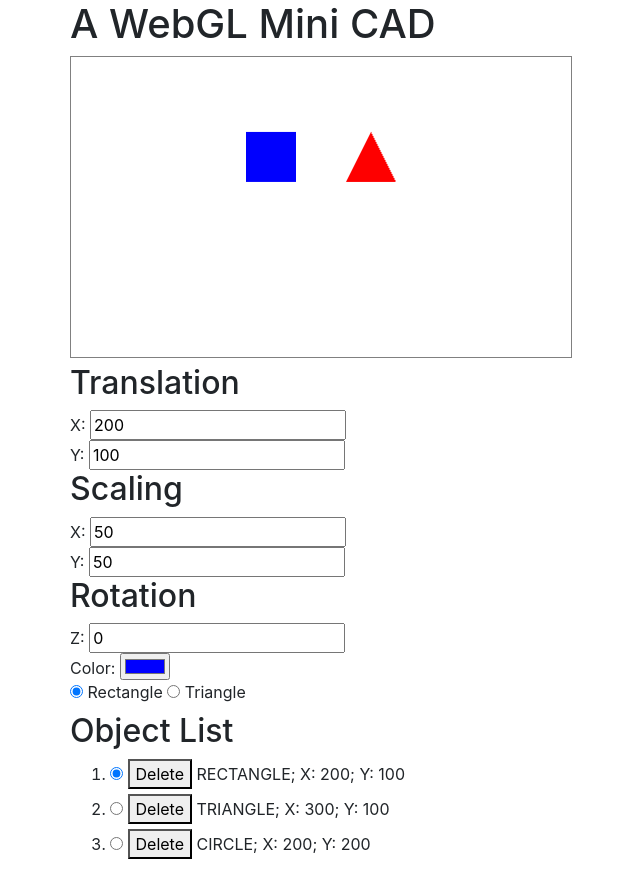
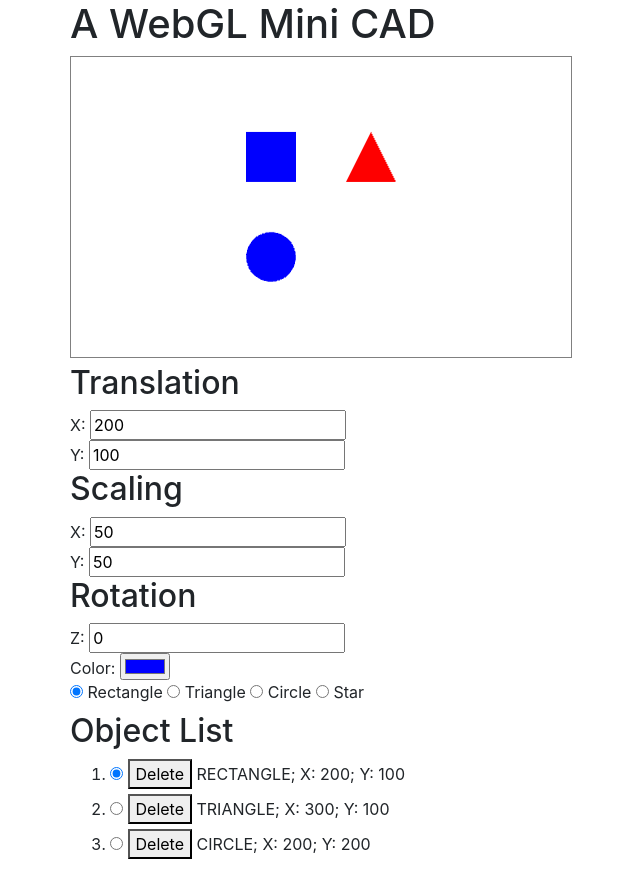
Before and after one commit to dvdzhuang/cs4300-f20-dvdzhuang, a website: page public/assignment4.html in a window 1280 px wide. Shown: the whole page, without its empty margins (15-655 px from the left). Drawn offline with nearby package versions, Linux system fonts and the light colour scheme.

Commit message:
star done

```diff
--- a/public/assignment4.html
+++ b/public/assignment4.html
@@ -46,6 +46,16 @@
             Triangle
         </label>
 
+        <label>
+            <input type="radio" name="shape" value="CIRCLE" />
+            Circle
+        </label>
+
+        <label>
+            <input type="radio" name="shape" value="STAR" />
+            Star
+        </label>
+
         <h2>Object List</h2>
         <ol id="object-list">
         </ol>
--- a/public/assignment4.js
+++ b/public/assignment4.js
@@ -7,6 +7,7 @@ const BLUE_RGB = webglUtils.hexToRgb(BLUE_HEX)
 const RECTANGLE = "RECTANGLE"
 const TRIANGLE = "TRIANGLE"
 const CIRCLE = "CIRCLE"
+const STAR = "STAR"
 const origin = { x: 0, y: 0 }
 const sizeOne = { width: 1, height: 1 }
 let shapes = [
@@ -120,6 +121,8 @@ const render = () => {
             renderTriangle(shape)
         } else if (shape.type === CIRCLE) {
             renderCircle(shape)
+        } else if (shape.type === STAR) {
+            renderStar(shape)
         }
     })
 
@@ -199,23 +202,44 @@ const renderTriangle = (triangle) => {
 }
 
 const renderCircle = (circle) => {
-    let array = []
+    var array = new Float32Array(600)
     const rad = circle.dimensions.width / 2
     const x = circle.position.x
     const y = circle.position.y
 
     for (i = 0; i < 100; i++) {
-        array.push(x + rad * Math.cos(Math.PI * 2 * i / 100))
-        array.push(y + rad * Math.sin(Math.PI * 2 * i / 100))
-        array.push(x + rad * Math.cos(Math.PI * 2 * i / 100 + 2 * Math.PI / 3))
-        array.push(y + rad * Math.sin(Math.PI * 2 * i / 100 + 2 * Math.PI / 3))
-        array.push(x + rad * Math.cos(Math.PI * 2 * i / 100 - 2 * Math.PI / 3))
-        array.push(y + rad * Math.sin(Math.PI * 2 * i / 100 - 2 * Math.PI / 3))
+        array[6 * i] = (Math.fround(x + rad * Math.cos(Math.PI * 2 * i / 100)))
+        array[6 * i + 1] = (Math.fround(y + rad * Math.sin(Math.PI * 2 * i / 100)))
+        array[6 * i + 2] = (Math.fround(x + rad * Math.cos(Math.PI * 2 * i / 100 + 2 * Math.PI / 3)))
+        array[6 * i + 3] = (Math.fround(y + rad * Math.sin(Math.PI * 2 * i / 100 + 2 * Math.PI / 3)))
+        array[6 * i + 4] = (Math.fround(x + rad * Math.cos(Math.PI * 2 * i / 100 - 2 * Math.PI / 3)))
+        array[6 * i + 5] = (Math.fround(y + rad * Math.sin(Math.PI * 2 * i / 100 - 2 * Math.PI / 3)))
     }
-    const float32Array = new Float32Array([array])
 
-    gl.bufferData(gl.ARRAY_BUFFER, float32Array, gl.STATIC_DRAW);
+    gl.bufferData(gl.ARRAY_BUFFER, array, gl.STATIC_DRAW);
     gl.drawArrays(gl.TRIANGLES, 0, 300);
+}
+
+const renderStar = (star) => {
+    const x1 = star.position.x - star.dimensions.width / 2
+    const y1 = star.position.y + star.dimensions.height / 3
+    const x2 = star.position.x + star.dimensions.width / 2
+    const y2 = star.position.y + star.dimensions.height / 3
+    const x3 = star.position.x
+    const y3 = star.position.y - star.dimensions.height * 2 / 3
+    const x4 = star.position.x - star.dimensions.width / 2
+    const y4 = star.position.y - star.dimensions.height / 3
+    const x5 = star.position.x + star.dimensions.width / 2
+    const y5 = star.position.y - star.dimensions.height / 3
+    const x6 = star.position.x
+    const y6 = star.position.y + star.dimensions.height * 2 / 3
+
+    const float32Array = new Float32Array([
+        x1, y1, x2, y2, x3, y3, x4, y4, x5, y5, x6, y6
+    ])
+
+    gl.bufferData(gl.ARRAY_BUFFER, float32Array, gl.STATIC_DRAW)
+    gl.drawArrays(gl.TRIANGLES, 0, 6)
 }
 
 const addShape = (translation, type) => {
```
